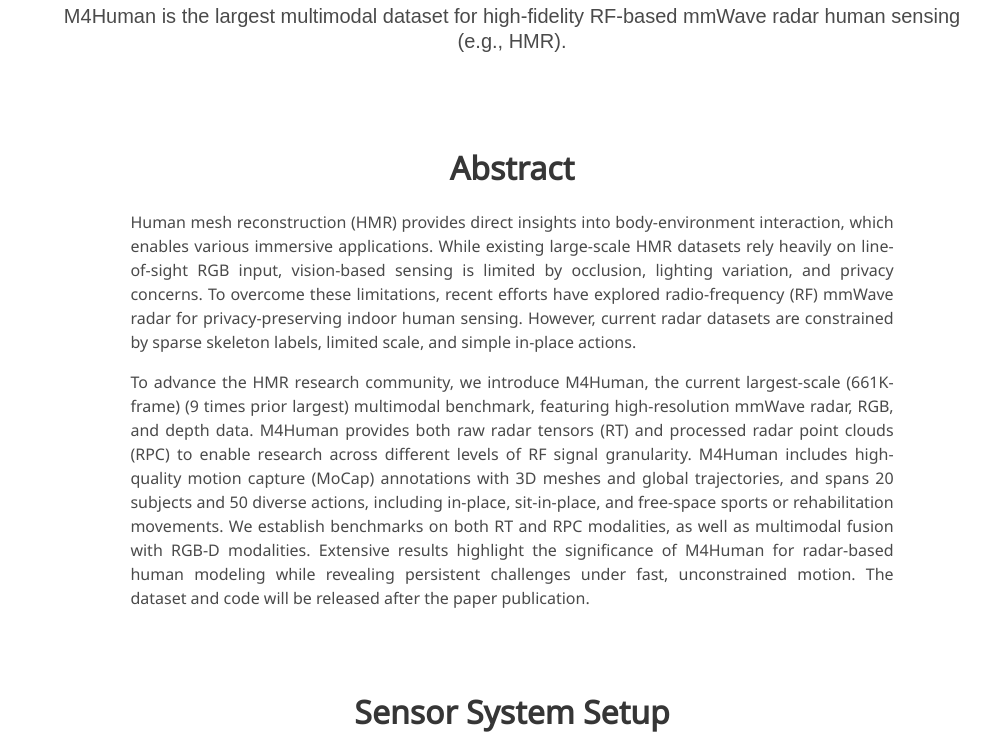
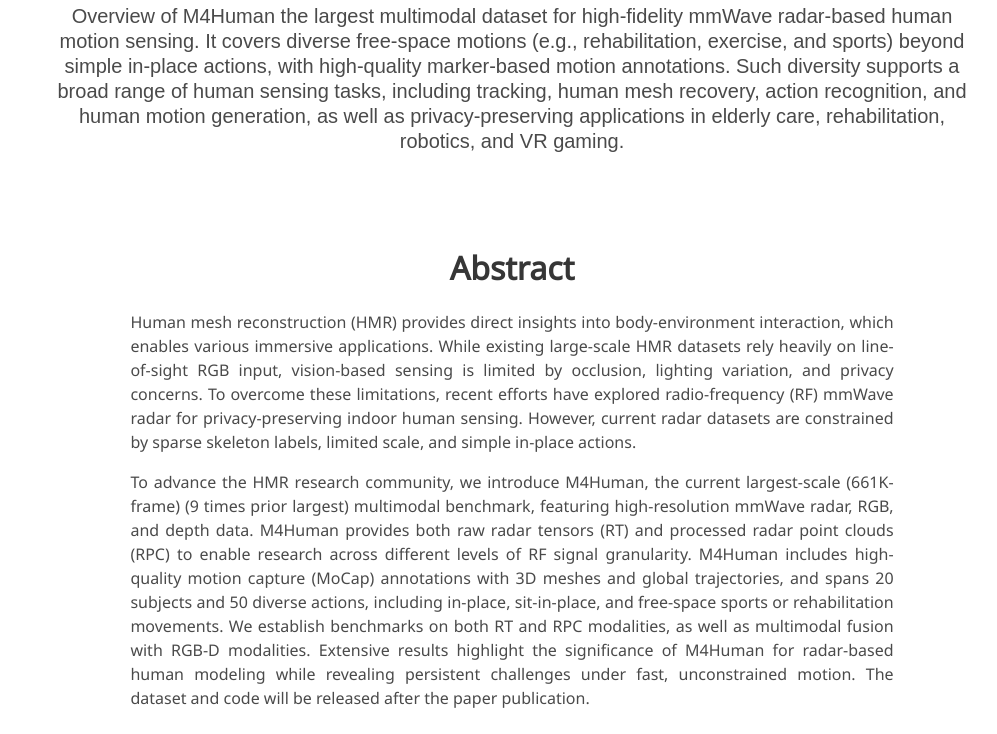
Before and after one commit to FanJunqiao/M4Human-site, a plain HTML site: page index.html in a window 1280 px wide. Shown: the part 960-1694 px from the top of the page, without its empty margins (128-1125 px from the left). Drawn offline with nearby package versions, Linux system fonts and the light colour scheme; some icons are missing; a web font is replaced by a local one.

Commit message:
update web 3.27

```diff
--- a/index.html
+++ b/index.html
@@ -222,7 +222,7 @@
 
 
       <h2 class="subtitle has-text-centered">
-        M4Human is the largest multimodal dataset for high-fidelity RF-based mmWave radar human sensing (e.g., HMR).
+        Overview of M4Human the largest multimodal dataset for high-fidelity mmWave radar-based human motion sensing. It covers diverse free-space motions (e.g., rehabilitation, exercise, and sports) beyond simple in-place actions, with high-quality marker-based motion annotations. Such diversity supports a broad range of human sensing tasks, including tracking, human mesh recovery, action recognition, and human motion generation, as well as privacy-preserving applications in elderly care, rehabilitation, robotics, and VR gaming.
       </h2>
     </div>
   </div>
```
